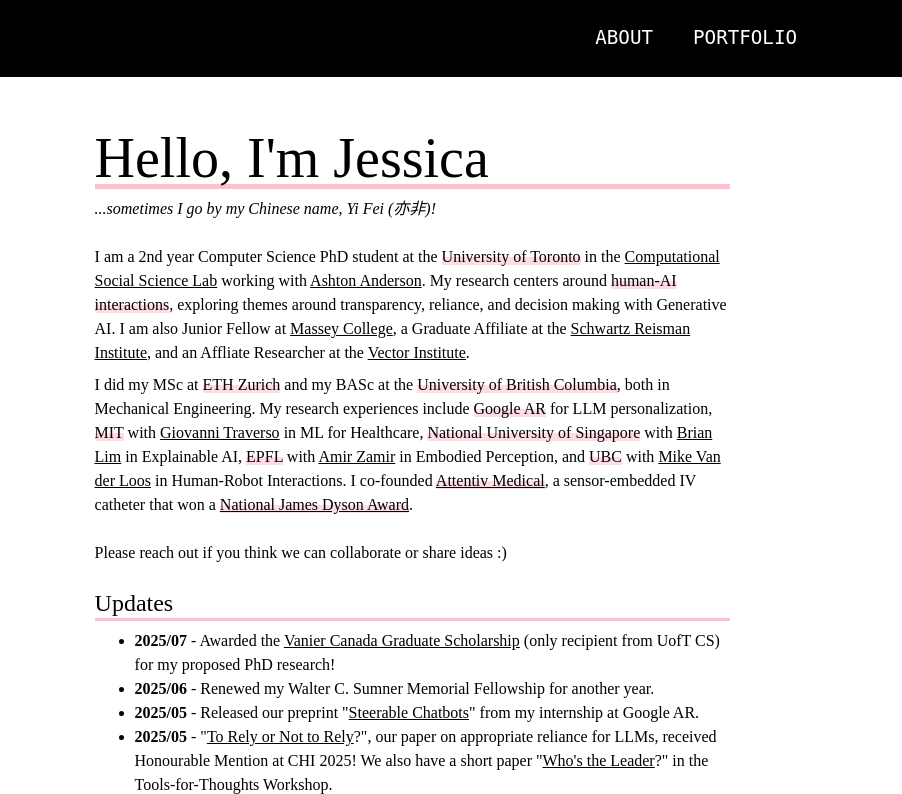
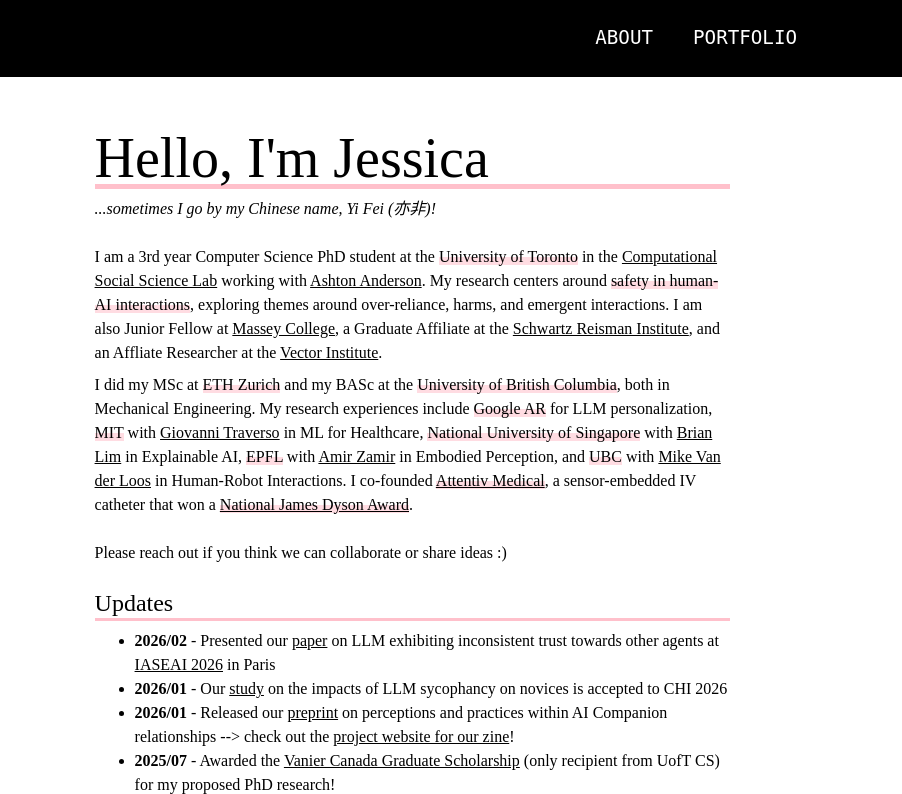
Before and after one commit to jessica-bo/jessica-bo.github.io, a website with bundled scripts: page index.html in a window 1280 px wide. Shown: the top 794 px of the page, 378-1280 px from the left. Built offline with nearby package versions, Linux system fonts and the light colour scheme; a web font is replaced by a local one.

Commit message:
iaseai update

```diff
--- a/index.html
+++ b/index.html
@@ -92,7 +92,7 @@
         <div class="col-md-7 element text-left text-black">
           <h2 class="masthead-heading mt-2">Hello, I'm Jessica </h2>
           <p><i>...sometimes I go by my Chinese name, Yi Fei (亦非)!</i></p>
-          <p class="mt-4"> I am a 2nd year Computer Science PhD student at the <highlight>University of Toronto</highlight> in the <a href="https://csslab.cs.toronto.edu/" target="blank" class="font-underline">Computational Social Science Lab</a> working with <a href="https://www.cs.toronto.edu/~ashton/" target="_blank" class="font-underline">Ashton Anderson</a>. My research centers around <highlight>human-AI interactions</highlight>, exploring themes around transparency, reliance, and decision making with Generative AI. I am also Junior Fellow at <a href="https://www.masseycollege.ca/" target="blank" class="font-underline">Massey College</a>, a Graduate Affiliate at the <a href="https://srinstitute.utoronto.ca/" target="blank" class="font-underline">Schwartz Reisman Institute</a>, and an Affliate Researcher at the <a href="https://vectorinstitute.ai/" target="blank" class="font-underline">Vector Institute</a>.
+          <p class="mt-4"> I am a 3rd year Computer Science PhD student at the <highlight>University of Toronto</highlight> in the <a href="https://csslab.cs.toronto.edu/" target="blank" class="font-underline">Computational Social Science Lab</a> working with <a href="https://www.cs.toronto.edu/~ashton/" target="_blank" class="font-underline">Ashton Anderson</a>. My research centers around <highlight>safety in human-AI interactions</highlight>, exploring themes around over-reliance, harms, and emergent interactions. I am also Junior Fellow at <a href="https://www.masseycollege.ca/" target="blank" class="font-underline">Massey College</a>, a Graduate Affiliate at the <a href="https://srinstitute.utoronto.ca/" target="blank" class="font-underline">Schwartz Reisman Institute</a>, and an Affliate Researcher at the <a href="https://vectorinstitute.ai/" target="blank" class="font-underline">Vector Institute</a>.
 
           <p >I did my MSc at <highlight>ETH Zurich</highlight> and my BASc at the <highlight>University of British Columbia</highlight>, both in Mechanical Engineering. My research experiences include <highlight>Google AR</highlight> for LLM personalization, <highlight>MIT</highlight> with <a href="https://meche.mit.edu/people/faculty/cgt20@mit.edu" target="_blank" class="font-underline">Giovanni Traverso</a> in ML for Healthcare, <highlight>National University of Singapore</highlight> with <a href="https://www.brianlim.net/" target="_blank" class="font-underline">Brian Lim</a> in Explainable AI, <highlight>EPFL</highlight> with <a href="https://vilab.epfl.ch/" target="_blank" class="font-underline">Amir Zamir</a> in Embodied Perception, and <highlight>UBC</highlight> with <a href="https://caris.mech.ubc.ca/" class="font-underline">Mike Van der Loos</a> in Human-Robot Interactions.
            I co-founded <a href="https://www.attentivmedical.com/" target="_blank" class="font-underline"><highlight>Attentiv Medical</highlight></a>, a sensor-embedded IV catheter that won a <a href="https://www.dysoncanada.ca/en/newsroom/overview/press-release/2020-james-dyson-award-winner" target="_blank" class="font-underline"><highlight>National James Dyson Award</highlight></a>.
@@ -103,6 +103,9 @@
           <div>
             <h3 class="masthead-subheading mt-4">Updates</h3>
               <ul>
+                <li><b>2026/02</b> - Presented our <a href="https://arxiv.org/abs/2602.22070" target="blank" class="font-underline">paper</a> on LLM exhibiting inconsistent trust towards other agents at <a href="iaseai.org/our-programs/iaseai26" target="blank" class="font-underline">IASEAI 2026</a> in Paris</li>
+                <li><b>2026/01</b> - Our <a href="https://arxiv.org/abs/2510.03667" target="blank" class="font-underline">study</a> on the impacts of LLM sycophancy on novices is accepted to CHI 2026 </li>
+                <li><b>2026/01</b> - Released our <a href="https://arxiv.org/abs/2601.13188" target="blank" class="font-underline">preprint</a> on perceptions and practices within AI Companion relationships --> check out the <a href="https://zxnnic.github.io/ai-companion" target="blank" class="font-underline">project website for our zine</a>!</li>
                 <li><b>2025/07</b> - Awarded the <a href="https://vanier.gc.ca/en/scholar_search-chercheur_recherche_2025.html" target="blank" class="font-underline">Vanier Canada Graduate Scholarship</a> (only recipient from UofT CS) for my proposed PhD research!</li>
                 <li><b>2025/06</b> - Renewed my Walter C. Sumner Memorial Fellowship for another year.</li>
                 <li><b>2025/05</b> - Released our preprint "<a href="https://arxiv.org/abs/2505.04260" target="blank" class="font-underline">Steerable Chatbots</a>" from my internship at Google AR.</li>
```
Also changed, not shown: 1 other file.
